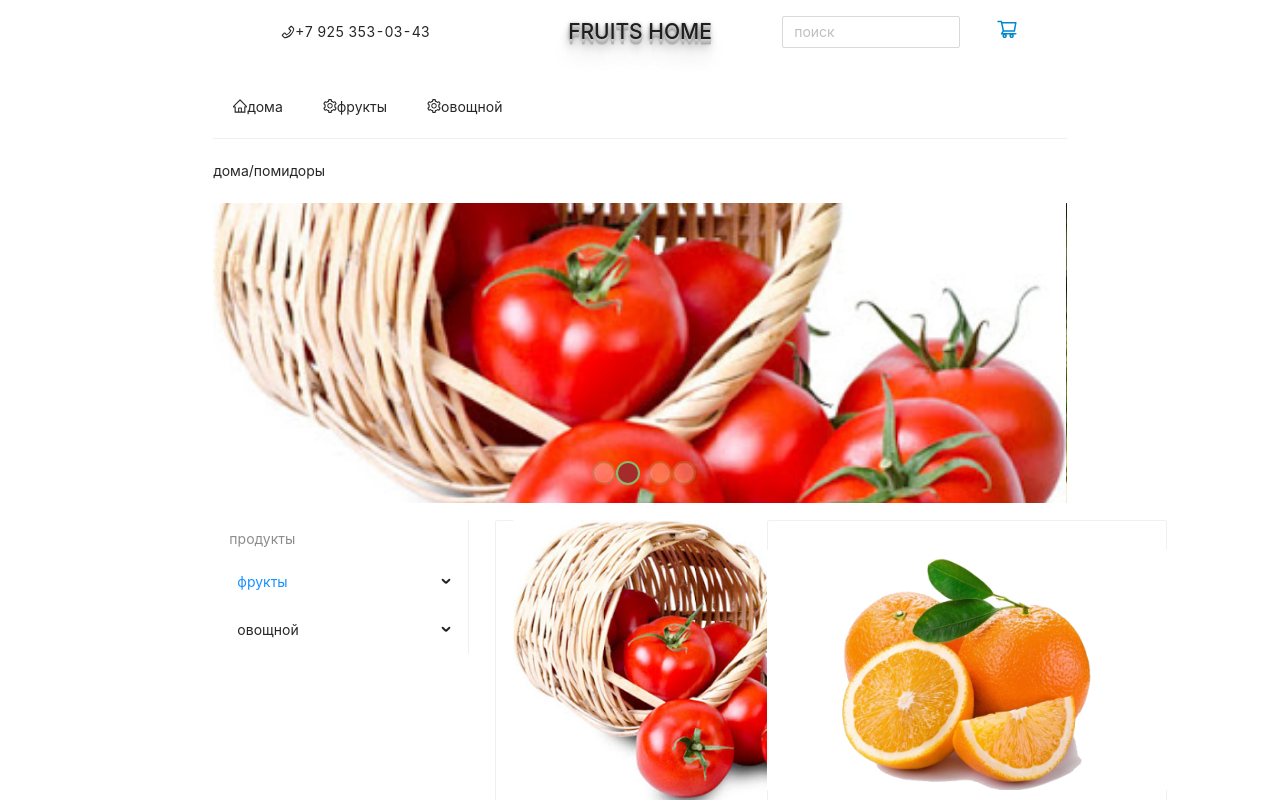
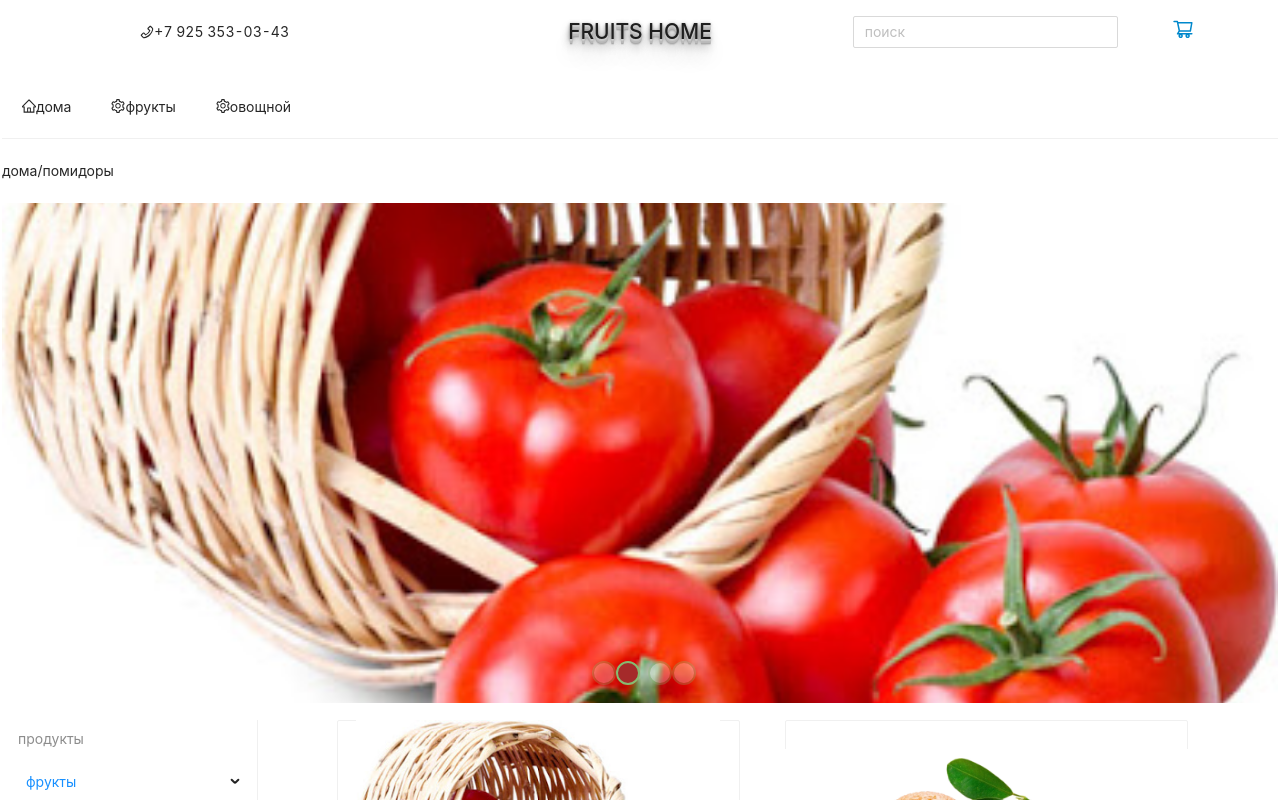
Before and after one commit to bolatahmett/fruits-home, a React (Create React App) app: page / in a window 1280 px wide. Shown: the top 800 px of the page. Built offline with nearby package versions, Linux system fonts and the light colour scheme.

Commit message:
design 1

```diff
--- a/src/App.css
+++ b/src/App.css
@@ -44,7 +44,7 @@
 }
 .ant-layout-header{
    background-color: #fff !important;
-   height: 520px !important;
+   height: 720px !important;
   padding: 0 0px !important;
 }
 .ant-layout-footer {
@@ -153,7 +153,7 @@ background:#fff !important;
 
 .slick-slide div div {
 display: -webkit-box !important;
-height: 300px;
+height: 500px;
 background-color:red;
 -webkit-box-pack: center;
 }
--- a/src/App.tsx
+++ b/src/App.tsx
@@ -27,9 +27,8 @@ export default class App extends React.Component {
     return (
       <>
 
-        <Row>
-          <Col span={4}></Col>
-          <Col span={16}>
+        <Row style={{ paddingLeft: "2px", paddingRight: "2px" }}>
+          <Col span={24}>
             <Layout>
 
 
@@ -135,7 +134,7 @@ export default class App extends React.Component {
 
               </Header>
 
-              <Layout style={{ height: "100vh" }}>
+              <Layout style={{ height: "100%" }}>
                 <Sider>
                   <FHMenu></FHMenu>
                 </Sider>
@@ -143,7 +142,7 @@ export default class App extends React.Component {
                   <Row>
                     <Col span={9} offset={3}>
                       <Card
-                        style={{ width: 400 }}
+
                         cover={
                           <img
                             alt="example"
@@ -172,7 +171,7 @@ export default class App extends React.Component {
                     </Col>
                     <Col span={9} offset={1}>
                       <Card
-                        style={{ width: 400 }}
+
                         cover={
                           <img
                             alt="example"
@@ -204,7 +203,7 @@ export default class App extends React.Component {
                   <Row>
                     <Col span={9} offset={3}>
                       <Card
-                        style={{ width: 400 }}
+
                         cover={
                           <img
                             alt="example"
@@ -233,7 +232,7 @@ export default class App extends React.Component {
                     </Col>
                     <Col span={9} offset={1}>
                       <Card
-                        style={{ width: 400 }}
+
                         cover={
                           <img
                             alt="example"
@@ -265,7 +264,7 @@ export default class App extends React.Component {
                   <Row>
                     <Col span={9} offset={3}>
                       <Card
-                        style={{ width: 400 }}
+
                         cover={
                           <img
                             alt="example"
@@ -294,7 +293,7 @@ export default class App extends React.Component {
                     </Col>
                     <Col span={9} offset={1}>
                       <Card
-                        style={{ width: 400 }}
+
                         cover={
                           <img
                             alt="example"
@@ -326,7 +325,7 @@ export default class App extends React.Component {
                   <Row>
                     <Col span={9} offset={3}>
                       <Card
-                        style={{ width: 400 }}
+
                         cover={
                           <img
                             alt="example"
@@ -355,7 +354,7 @@ export default class App extends React.Component {
                     </Col>
                     <Col span={9} offset={1}>
                       <Card
-                        style={{ width: 400 }}
+
                         cover={
                           <img
                             alt="example"
@@ -388,7 +387,6 @@ export default class App extends React.Component {
               <Footer>Created By Ahmet Bolat</Footer>
             </Layout>
           </Col>
-          <Col span={4}></Col>
         </Row>
       </>
     );
```
